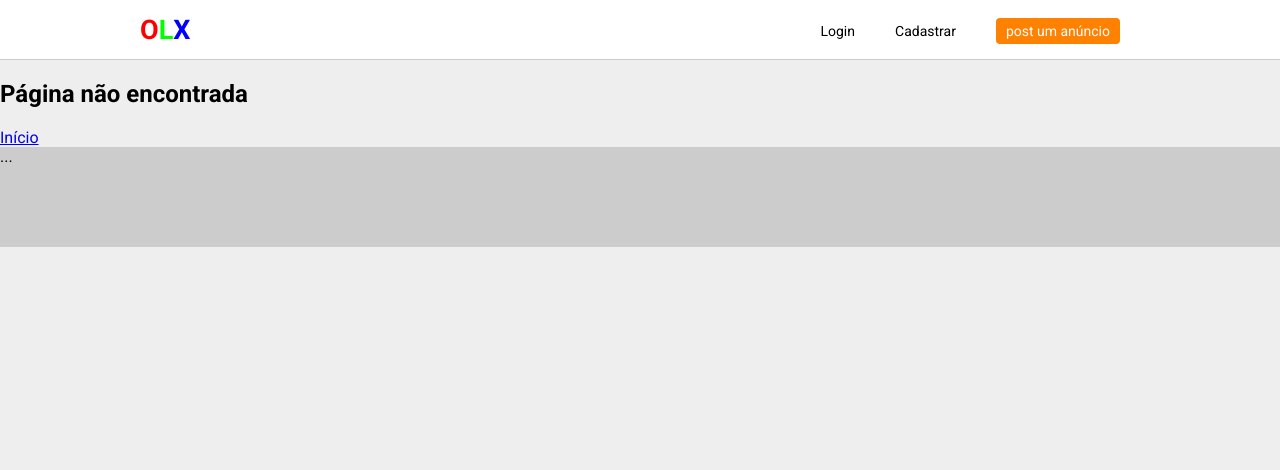
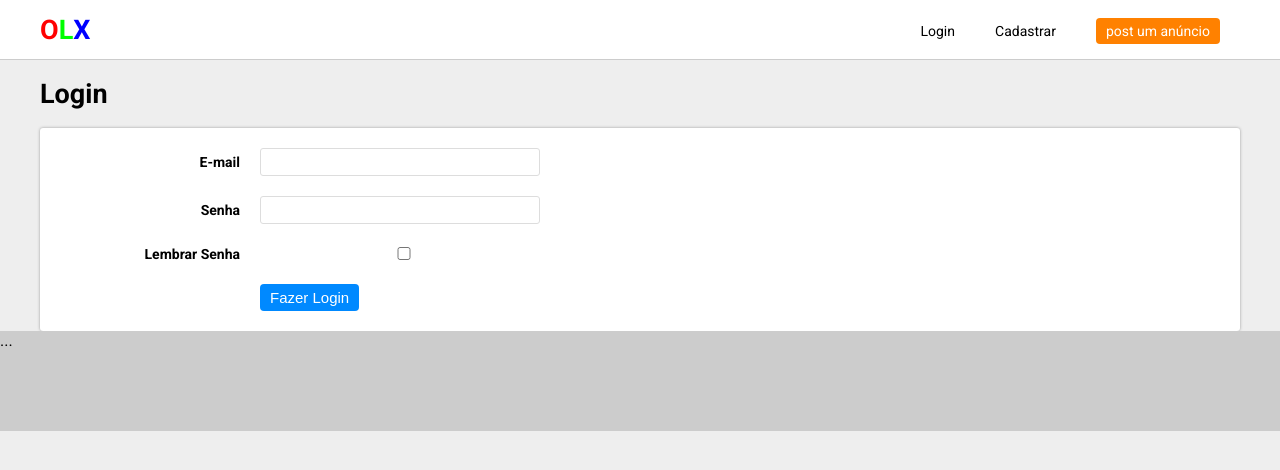
Before and after one commit to DennyAzevedo/cloneolxfe, a React (Create React App) app: page /signin in a window 1280 px wide. Shown: the top 470 px of the page. Built offline with nearby package versions, Linux system fonts and the light colour scheme.

Commit message:
Iniciando página de Login

```diff
--- a/src/Routes.js
+++ b/src/Routes.js
@@ -4,12 +4,14 @@
 import Home from './pages/Home'
 import About from './pages/About'
 import NotFound from './pages/NotFound'
+import SignIn from './pages/SignIn'
 
 export default () => {
 	return (
 		<Routes>
 			<Route exact path="/" element={<Home />} />
 			<Route exact path="/about" element={<About />} />
+			<Route exact path="/signin" element={<SignIn />} />
 			<Route path= "*" element={<NotFound />} />
 		</Routes>
 	)
--- a/src/components/MainComponents.js
+++ b/src/components/MainComponents.js
@@ -2,8 +2,13 @@
 
 export const Template = styled.div``
 
-export const PageContainer = styled.div``
+export const PageContainer = styled.div`
+	max-width: 1200px;
+	margin: auto;
+`
 
-export const PageTitle = styled.h1``
+export const PageTitle = styled.h1`
+	font-size: 27px;
+`
 
 export const PageBody = styled.div``
--- a/src/components/partials/Header/styled.js
+++ b/src/components/partials/Header/styled.js
@@ -5,7 +5,7 @@
 height: 60px;
 border-bottom: 1px solid #CCC;
 .container {
-	max-width: 1000px;
+	max-width: 1200px;
 	margin: 0 auto;
 	display: flex;
 }
--- /dev/null
+++ b/src/pages/SignIn/index.js
@@ -0,0 +1,41 @@
+import React from 'react'
+import { PageArea } from './styled'
+import { PageContainer, PageTitle }  from '../../components/MainComponents'
+
+const Page = () => {
+	return (
+		<PageContainer>
+			<PageTitle>Login</PageTitle>
+			<PageArea>
+				<form>
+					<label className="area">
+						<div className="area--title">E-mail</div>
+						<div className="area--input">
+							<input type="email" />
+						</div>
+					</label>
+					<label className="area">
+						<div className="area--title">Senha</div>
+						<div className="area--input">
+							<input type="password" />
+						</div>
+					</label>
+					<label className="area">
+						<div className="area--title">Lembrar Senha</div>
+						<div className="area--input">
+							<input type="checkbox" />
+						</div>
+					</label>
+					<label className="area">
+						<div className="area--title"></div>
+						<div className="area--input">
+							<button>Fazer Login</button>
+						</div>
+					</label>
+				</form>
+			</PageArea>
+		</PageContainer>
+	)
+}
+
+export default Page
--- /dev/null
+++ b/src/pages/SignIn/styled.js
@@ -0,0 +1,59 @@
+import styled from "styled-components"
+
+export const PageArea = styled.div`
+	form{
+		background-color: #FFF;
+		border-radius: 3px;
+		padding: 10px;
+		box-shadow: 0px 0px 3px #999;
+
+		.area {
+			display: flex;
+			align-items: center;
+			padding: 10px;
+			max-width: 500px;
+
+			.area--title {
+				width: 200px;
+				text-align: right;
+				padding-right: 20px;
+				font-weight: bold;
+				font-size: 14px;
+			}
+
+			.area--input {
+				flex: 1;
+
+				input {
+					width: 100%;
+					font-size: 14px;
+					padding: 5px;
+					border: 1px solid #DDD;
+					border-radius: 3px;
+					outline: 0;
+					transition: all ease .4s;
+
+					&:focus {
+						border: 1px solid #333;
+						color: #333;
+					}
+				}
+
+				button {
+					background-color: #0089FF;
+					border: 0;
+					outline: 0;
+					padding: 5px 10px;
+					border-radius:4px;
+					color: #FFF;
+					font-size: 15px;
+					cursor: pointer;
+
+					&:hover {
+						background-color: #006FCE;;
+					}
+				}
+			}
+		}
+	}
+`
```
